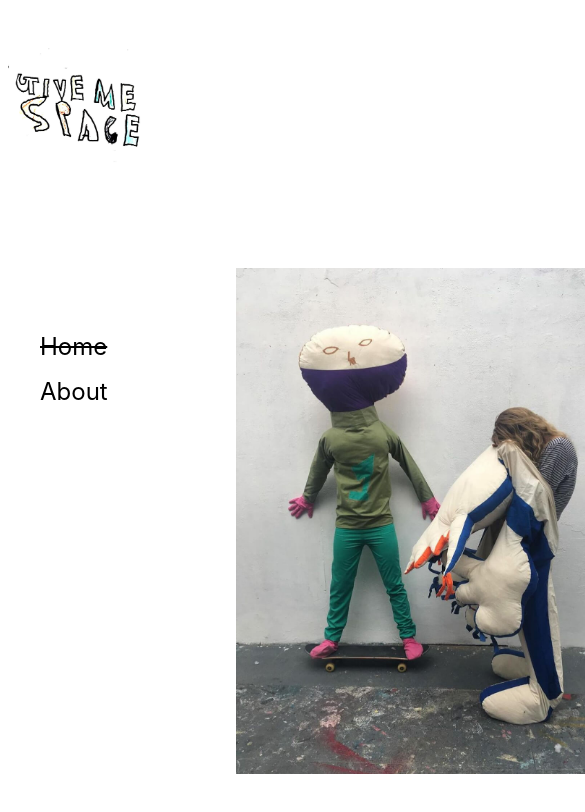
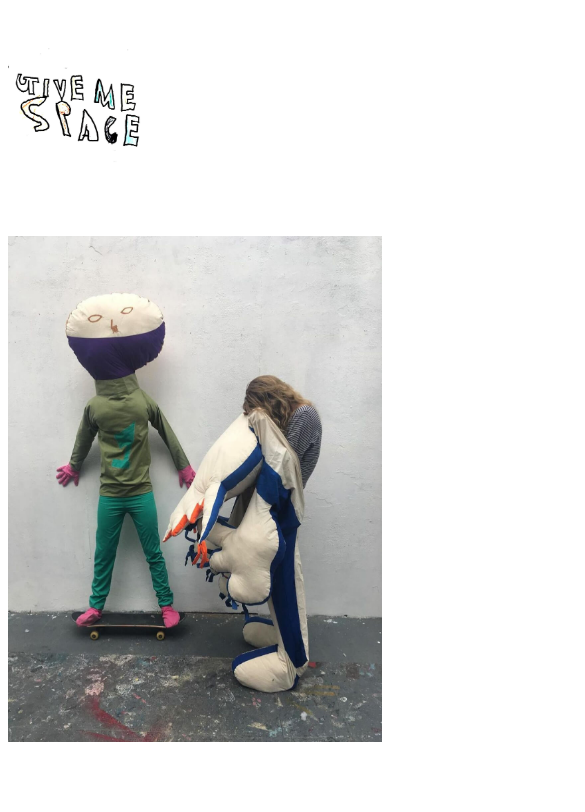
Before and after one commit to CampbellDocherty/give-me-space, a React (Vite) app: page / in a window 390 px wide. Shown: the top 812 px of the page, 585 px wide, since content can reach past the window. Built offline with nearby package versions, Linux system fonts and the light colour scheme.

Commit message:
Mobile image carousel

```diff
--- a/src/App.tsx
+++ b/src/App.tsx
@@ -3,7 +3,7 @@ import logo from './assets/logo.jpeg';
 import firstImage from './assets/1.jpeg';
 import secondImage from './assets/2.jpeg';
 import thirdImage from './assets/3.jpeg';
-import { useState } from 'react';
+import { useEffect, useState } from 'react';
 
 enum Routes {
   HOME = 'home',
@@ -12,10 +12,53 @@ enum Routes {
 
 const App = () => {
   const [route, setRoute] = useState(Routes.HOME);
+  const [isSmallerScreen, setIsSmallerScreen] = useState(
+    window.innerWidth < 768
+  );
+  const images = [
+    { src: firstImage, alt: 'first' },
+    { src: secondImage, alt: 'second' },
+    { src: thirdImage, alt: 'third' },
+  ];
+  const [imageToShow, setImageToShow] = useState(0);
+
+  useEffect(() => {
+    window.addEventListener('resize', () => {
+      if (window.innerWidth < 768) {
+        setIsSmallerScreen(true);
+      } else {
+        setIsSmallerScreen(false);
+      }
+    });
+
+    return () => {
+      window.removeEventListener('resize', () => {
+        if (window.innerWidth < 768) {
+          setIsSmallerScreen(true);
+        } else {
+          setIsSmallerScreen(false);
+        }
+      });
+    };
+  }, []);
+
+  useEffect(() => {
+    const interval = setInterval(() => {
+      setImageToShow((prev) => {
+        if (prev === images.length - 1) {
+          return 0;
+        }
+        return prev + 1;
+      });
+    }, 2000);
+
+    return () => clearInterval(interval);
+  }, [images.length]);
 
   return (
     <>
       <Logo src={logo} alt="logo" onClick={() => setRoute(Routes.HOME)} />
+      {!isSmallerScreen ? (
         <Container>
           <Links>
             <Link
@@ -33,11 +76,18 @@ const App = () => {
           </Links>
 
           <ImageContainer>
-          <img src={firstImage} alt="first" />
-          <img src={secondImage} alt="second" />
-          <img src={thirdImage} alt="third" />
+            {images.map((image, index) => (
+              <img key={index} src={image.src} alt={image.alt} />
+            ))}
           </ImageContainer>
         </Container>
+      ) : (
+        <Container $isSmallerScreen={isSmallerScreen}>
+          <ImageContainer>
+            <img src={images[imageToShow].src} alt={images[imageToShow].alt} />
+          </ImageContainer>
+        </Container>
+      )}
     </>
   );
 };
--- a/src/styles.ts
+++ b/src/styles.ts
@@ -16,10 +16,12 @@ export const Logo = styled.img`
   animation: ${fadeIn} 1s ease-out;
 `;
 
-export const Container = styled.div`
+export const Container = styled.div<{
+  $isSmallerScreen?: boolean;
+}>`
   width: 100%;
   display: flex;
-  padding: 2rem;
+  padding: ${({ $isSmallerScreen }) => ($isSmallerScreen ? '0' : '2rem')};
   gap: 8rem;
 `;
 
@@ -105,8 +107,11 @@ export const ImageContainer = styled.div`
   justify-content: center;
   align-items: center;
   height: 60vh;
+  max-width: 100vw;
+
   img {
     height: 100%;
+    width: 100%;
 
     &:nth-child(1) {
       animation: ${fadeInBottom} 1s ease-out;
```
Lines whose indentation alone changed are shown as unchanged.
